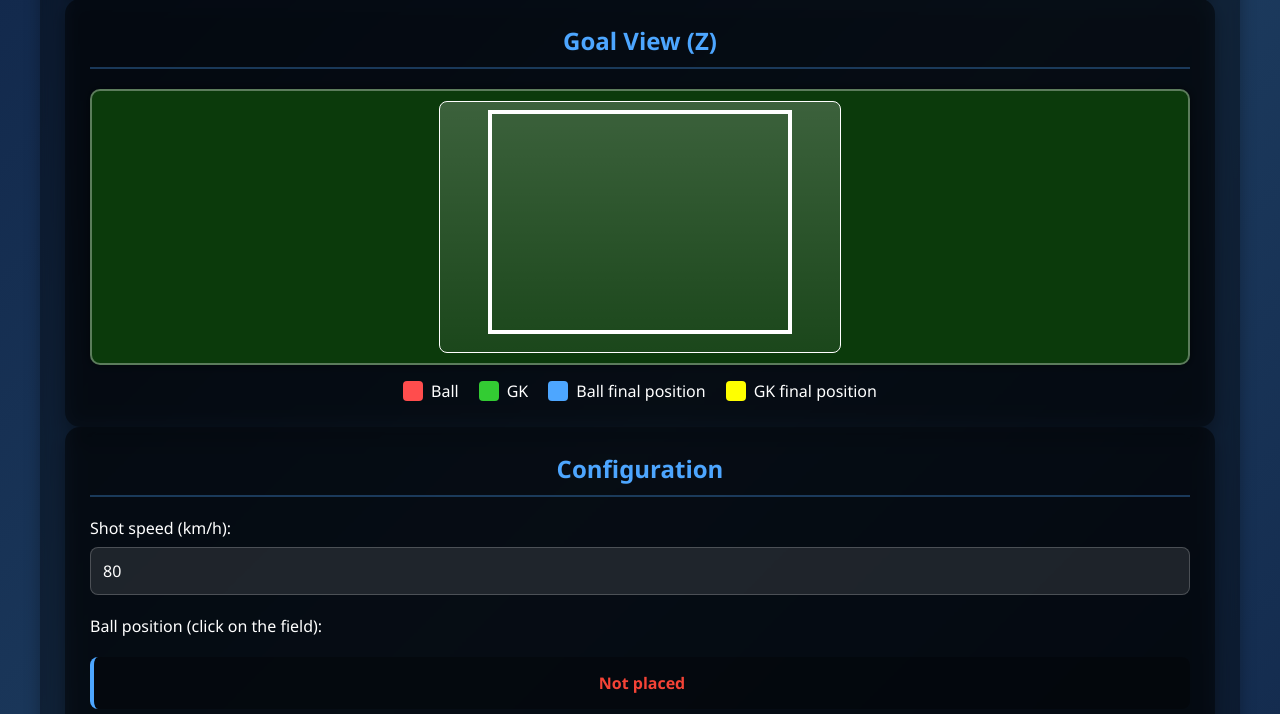
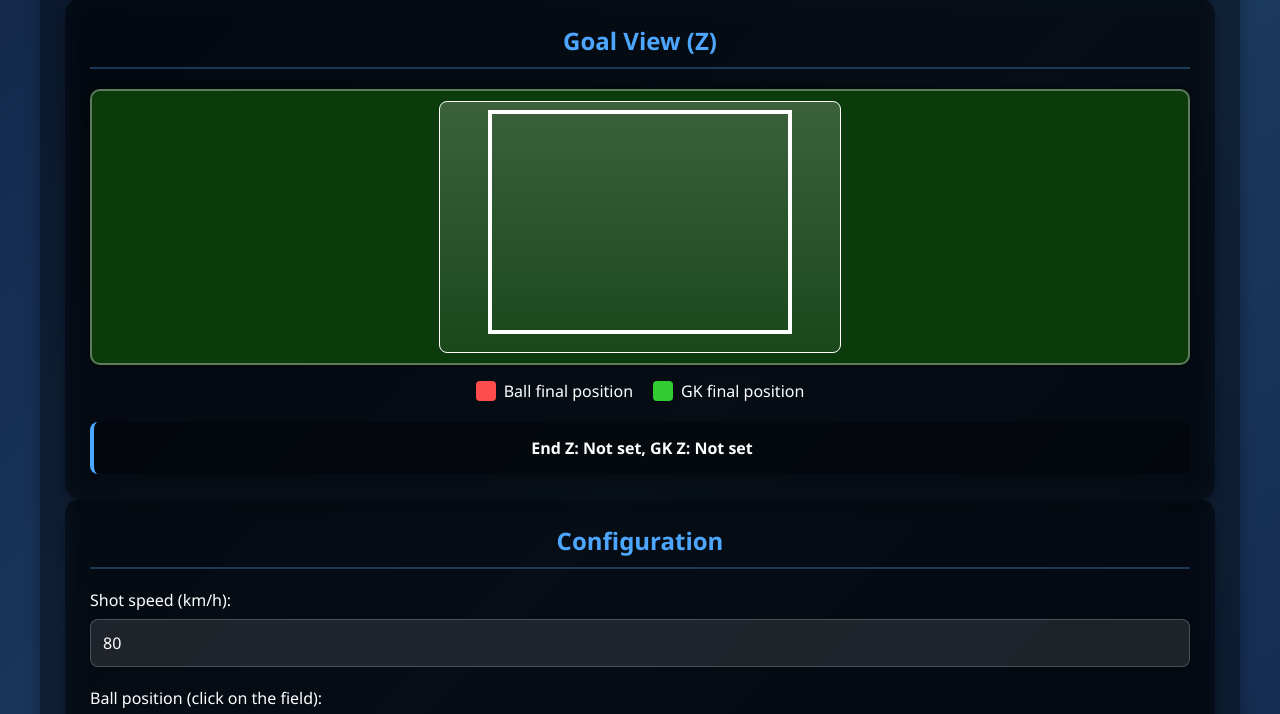
Before and after one commit to miguelnc200/xGOT-web, a Flask app: page / in a window 1280 px wide. Shown: the part 887-1601 px from the top of the page. Run offline with Flask 3, Linux system fonts and the light colour scheme.

Commit message:
Update index.html

```diff
--- a/templates/index.html
+++ b/templates/index.html
@@ -299,21 +299,22 @@
                 <div class="legend">
                     <div class="legend-item">
                         <div class="color-box" style="background-color: #ff4d4d;"></div>
-                        <span>Ball</span>
+                        <span>Ball final position</span>
                     </div>
                     <div class="legend-item">
                         <div class="color-box" style="background-color: #33cc33;"></div>
-                        <span>GK</span>
-                    </div>
-                    <div class="legend-item">
-                        <div class="color-box" style="background-color: #4da6ff;"></div>
-                        <span>Ball final position</span>
-                    </div>
-                    <div class="legend-item">
-                        <div class="color-box" style="background-color: #ffff00;"></div>
+
+
+
+
+
+
+
+
                         <span>GK final position</span>
                     </div>
                 </div>
+                <div class="status" id="zStatus">End Z: Not set, GK Z: Not set</div>
             </div>
 
             <div class="panel">
@@ -391,13 +392,13 @@
         let endPosition = null;
         let state = 'ball'; // ball -> goalkeeper -> players
         let shotZ = null;
-        let fshotZ =null;
-        let fshotZ_x = null;
+
+
         let shotZ_x = null;
         let gkZ = null;
         let gkZ_x = null;
-        let fgkZ = null;
-        let fgkZ_x = null;
+
+
 
         // Initialize field
         drawField();
@@ -482,11 +483,9 @@
                 // Prepare data for backend
                 const end_pos_z = shotZ !== null ? shotZ : 1.22;
                 const gk_z = gkZ !== null ? gkZ : 1.0;
-                const fend_pos_z = fshotZ !== null ? fshotZ : 1.22;
-                const fgk_z = fgkZ !== null ? fgkZ : 1.0;
                 const data = {
-                    pos_balon: [ (canvasHeight/scaleY) - ballPosition.x, (canvasWidth/scaleX) - ballPosition.y,fshotZ !== null ? fshotZ : 1.22],
-                    portero: [ (canvasHeight/scaleY) - goalkeeperPosition.x, (canvasWidth/scaleX) - goalkeeperPosition.y,fgk_z],
+                    pos_balon: [ (canvasHeight/scaleY) - ballPosition.x, (canvasWidth/scaleX) - ballPosition.y,0.0],
+                    portero: [ (canvasHeight/scaleY) - goalkeeperPosition.x, (canvasWidth/scaleX) - goalkeeperPosition.y,0.0],
                     porterofin: [(canvasHeight/scaleY) - goalkeeperendposition.x, (canvasWidth/scaleX) - goalkeeperendposition.y,gk_z],
                     end_pos: [ (canvasHeight/scaleY) - endPosition.x, (canvasWidth/scaleX) - endPosition.y, shotZ !== null ? shotZ : 1.22 ]
                 };
@@ -542,10 +541,10 @@
             shotZ_x = null;
             gkZ = null;
             gkZ_x = null;
-            fshotZ = null;
-            fshotZ_x = null;
-            fgkZ = null;
-            fgkZ_x = null;
+
+
+
+
             state = 'ball';
             xsitValue.textContent = "0.00";
             xsitValue.style.color = "#4da6ff";
@@ -721,25 +720,31 @@
                     shotZ = z;
                     shotZ_x = x;
                     zClickState = 'gk';
-                }
-                if (zClickState === 'gk'){
+                } else {
+
                     gkZ = z;
                     gkZ_x = x;
-                    zClickState = 'shotf';
-                }
-                if (zClickState === 'fshot') {
-                    fshotZ = z;
-                    fshotZ_x = x;
-                    zClickState = 'gk';
-                }
-                if (zClickState === 'fgk'){
-                    fgkZ = z;
-                    fgkZ_x = x;
+
+
+
+
+
+
+
+
+
+
                     zClickState = 'shot';
                 }
 
                 drawGoalCanvas();
+                updateZStatus();
             });
+
+            function updateZStatus() {
+                const format = val => val !== null ? val.toFixed(2) + ' m' : 'Not set';
+                zStatus.textContent = `End Z: ${format(shotZ)}, GK Z: ${format(gkZ)}`;
+            }
 
             function drawGoalCanvas() {
                 goalCtx.clearRect(0, 0, goalCanvas.width, goalCanvas.height);
@@ -763,22 +768,22 @@
                     goalCtx.fillStyle = '#33cc33';
                     goalCtx.fill();
                 }
-                if (fshotZ !== null) {
-                    const y = goalCanvas.height - (fshotZ / 2.44) * goalCanvas.height;
-                    const x = goalCanvas.width - (fshotZ / 2.44) * goalCanvas.width;
-                    goalCtx.beginPath();
-                    goalCtx.arc(fshotZ_x, y, 6, 0, Math.PI * 2);
-                    goalCtx.fillStyle = '#4da6ff';
-                    goalCtx.fill();
-                }
 
-                if (fgkZ !== null) {
-                    const y = goalCanvas.height - (fgkZ / 2.44) * goalCanvas.height;
-                    goalCtx.beginPath();
-                    goalCtx.arc(fgkZ_x, y, 6, 0, Math.PI * 2);
-                    goalCtx.fillStyle = '#ffff00';
-                    goalCtx.fill();
-                }
+
+
+
+
+
+
+
+
+
+
+
+
+
+
+
             }
 
             drawGoalCanvas();
```
